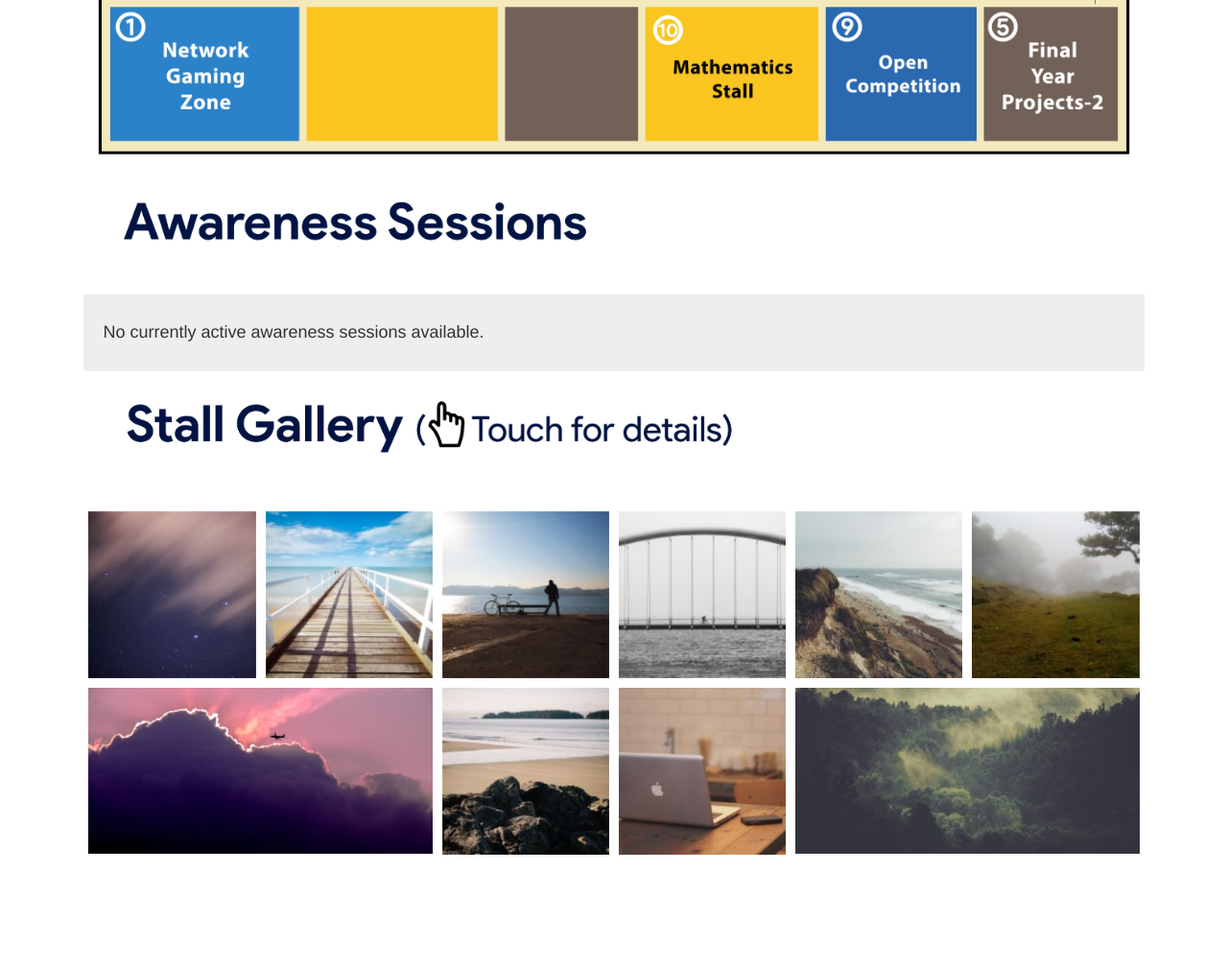
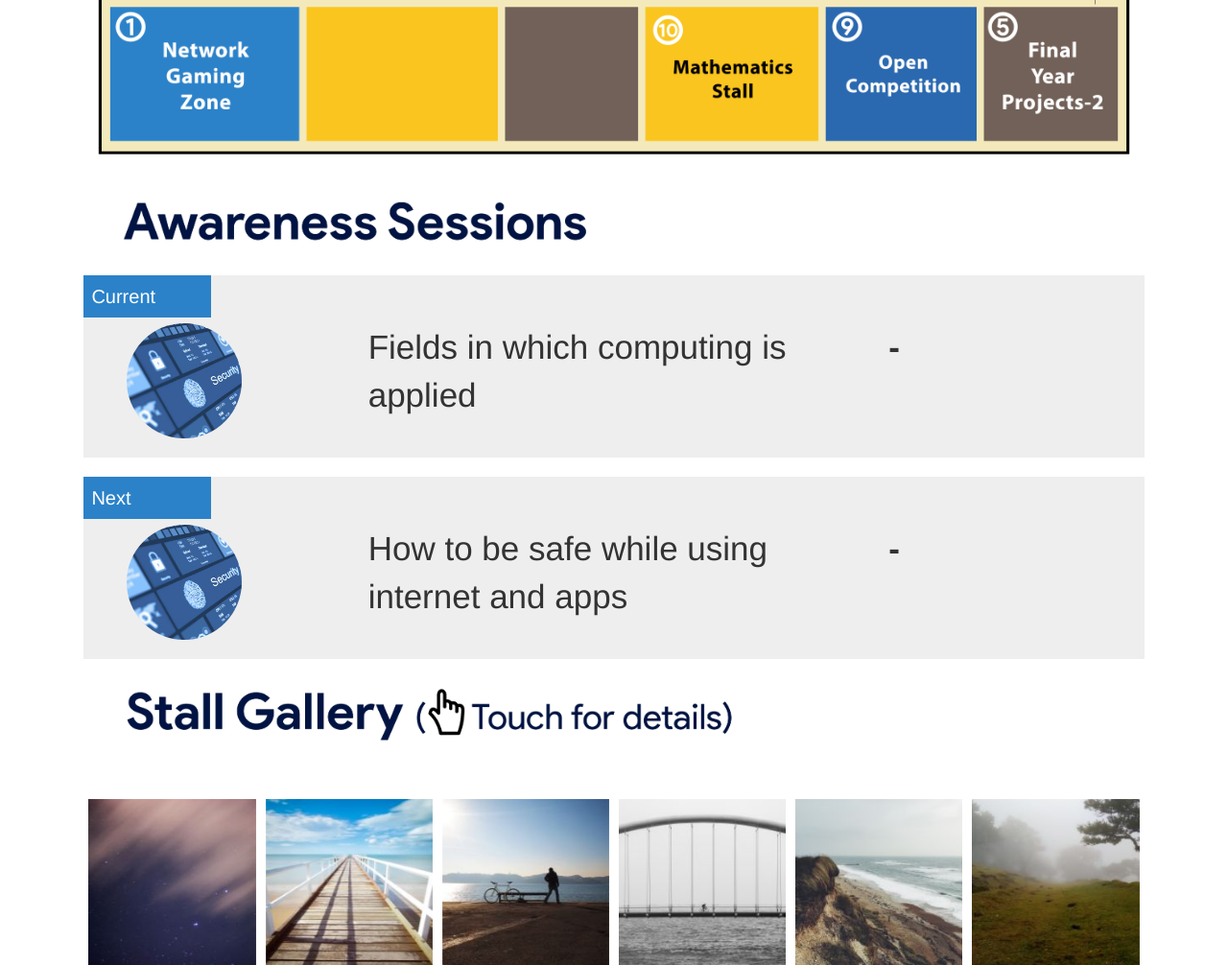
Before and after one commit to nipunasudha/exmo-cse-2017, a PHP site: page / in a window 1280 px wide. Shown: the part 907-1913 px from the top of the page at 96% size. Before the commit the page ends 1798 px from the top, so only its background shows below. Run offline with PHP 8.4, Linux system fonts and the light colour scheme; some libraries are stand-ins or nearby versions.

Commit message:
Hide empty awareness

```diff
--- a/index.php
+++ b/index.php
@@ -114,11 +114,17 @@
         <?php
     }
     ?>
-    <div class="row aware-row empty">
-        <h4>No currently active awareness sessions available.</h4>
+    <?php
+    if ($session->id == -1 && $session->nextId == -1) {
 
-    </div>
+        ?>
+        <div class="row aware-row empty">
+            <h4>No currently active awareness sessions available.</h4>
 
+        </div>
+        <?php
+    }
+    ?>
     <!--<hr>-->
 
     <img class="section-heading" src="img/headings/h_stalls.png" alt="">
--- a/sessions.txt
+++ b/sessions.txt
@@ -1 +1 @@
-{"id":-1,"nextId":-1,"sessions":[{"name":"How to be safe while using internet and apps","description":"","image":"image1.jpg","time":""},{"name":"Future of computer science <br> (in 15, 20 years) ","description":"","image":"image1.jpg","time":""},{"name":"Fields in which computing is applied","description":"","image":"image1.jpg","time":""},{"name":"Presentation on inspiring people in computer industry","description":"","image":"image1.jpg","time":""},{"name":"IOT (Internet of Things)","description":"","image":"image1.jpg","time":""}]}
+{"id":2,"nextId":0,"sessions":[{"name":"How to be safe while using internet and apps","description":"","image":"image1.jpg","time":""},{"name":"Future of computer science <br> (in 15, 20 years) ","description":"","image":"image1.jpg","time":""},{"name":"Fields in which computing is applied","description":"","image":"image1.jpg","time":""},{"name":"Presentation on inspiring people in computer industry","description":"","image":"image1.jpg","time":""},{"name":"IOT (Internet of Things)","description":"","image":"image1.jpg","time":""}]}
```
